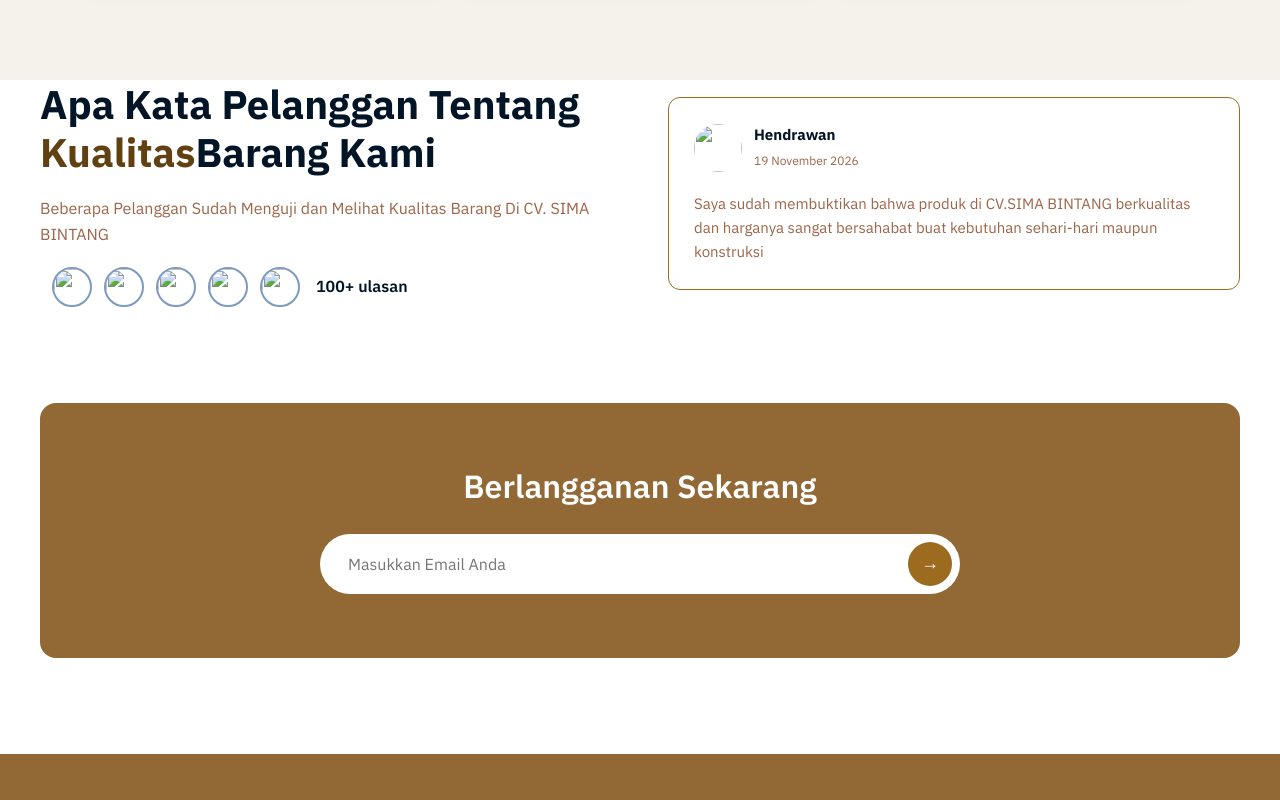
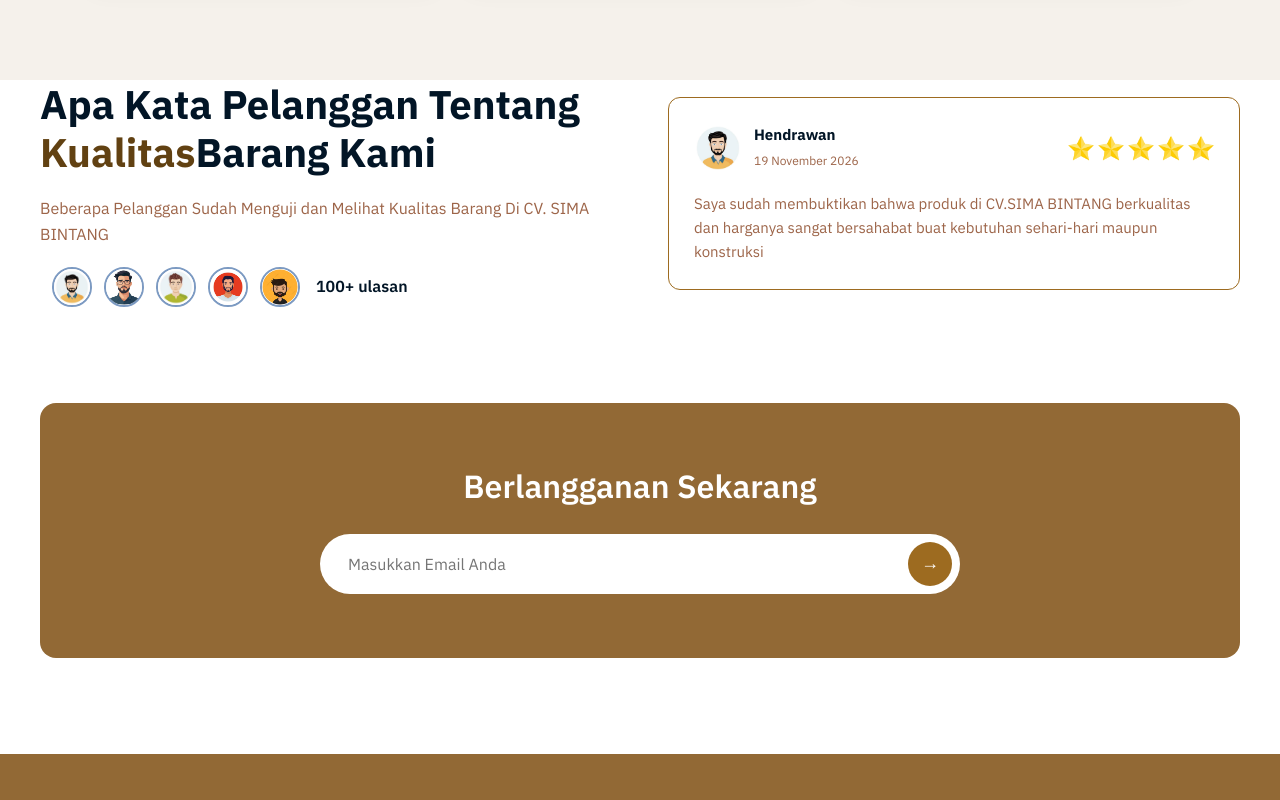
Before and after one commit to rasyistar19-art/CVSIMABINTANG, a plain HTML site: page index.html in a window 1280 px wide. Shown: the part 2760-3560 px from the top of the page. Drawn offline with Linux system fonts and the light colour scheme.

Commit message:
Add files via upload

```diff
--- a/index.html
+++ b/index.html
@@ -232,11 +232,11 @@
             <p>Beberapa Pelanggan Sudah Menguji dan Melihat Kualitas Barang Di CV. SIMA BINTANG</p>
             <div class="ulasan">
                 <div class="avatar-list">
-                    <img src="" alt="">
-                    <img src="" alt="">
-                    <img src="" alt="">
-                    <img src="" alt="">
-                    <img src="" alt="">
+                    <img src="a1.jpg" alt="">
+                    <img src="a2.jpg" alt="">
+                    <img src="a3.jpg" alt="">
+                    <img src="a4.jpg" alt="">
+                    <img src="a5.jpg" alt="">
                 </div>
                 <span>100+ ulasan</span>
             </div>
@@ -244,17 +244,17 @@
 
         <figure class="testimoni">
             <figcaption class="testimoni-kepala">
-                <img class="testimoni-foto" src="" alt="">
+                <img class="testimoni-foto" src="a6.jpg" alt="">
                 <div>
                     <strong>Hendrawan</strong>
                     <small>19 November 2026</small>
                 </div>
                 <div class="bintang" aria-label="Rating 5 dari 5">
-                    <img src="" alt="">
-                    <img src="" alt="">
-                    <img src="" alt="">
-                    <img src="" alt="">
-                    <img src="" alt="">
+                    <img src="bg.png" alt="">
+                    <img src="bg.png" alt="">
+                    <img src="bg.png" alt="">
+                    <img src="bg.png" alt="">
+                    <img src="bg.png" alt="">
                 </div>
             </figcaption>
             <blockquote>
@@ -306,7 +306,7 @@
         </div>
         <div>
             <h4>Alamat</h4>
-            <img class="peta" src="img/peta.png" alt="Peta lokasi klinik">
+            <img class="peta" src="peta.jpg" alt="Peta lokasi klinik">
         </div>
     </div>
     <div class="container hak cipta">© 2026 CV. SIMA BINTANG. All Rights Reserved</div>
```
Also changed, not shown: a1.jpg (added), a2.jpg (added), a3.jpg (added), a4.jpg (added), a5.jpg (added), a6.jpg (added), bg.png (added).
